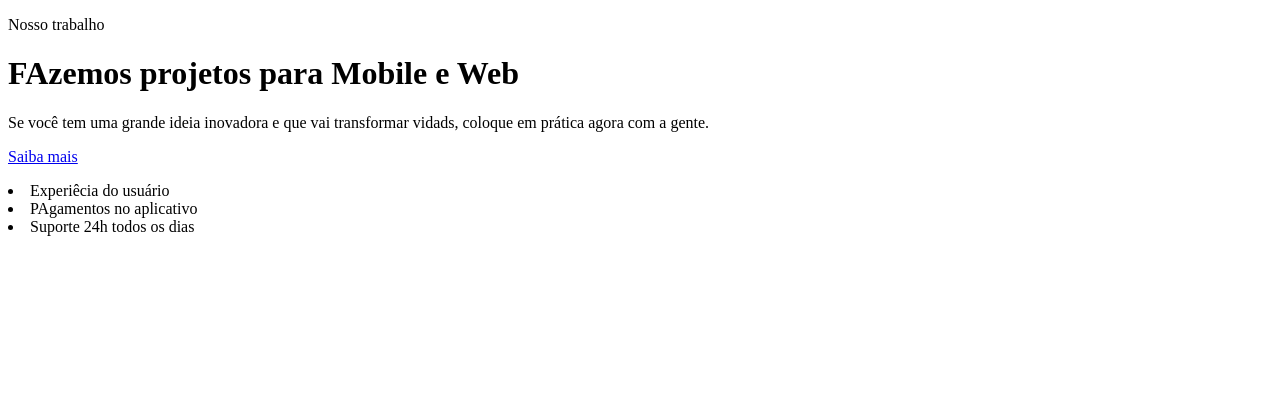
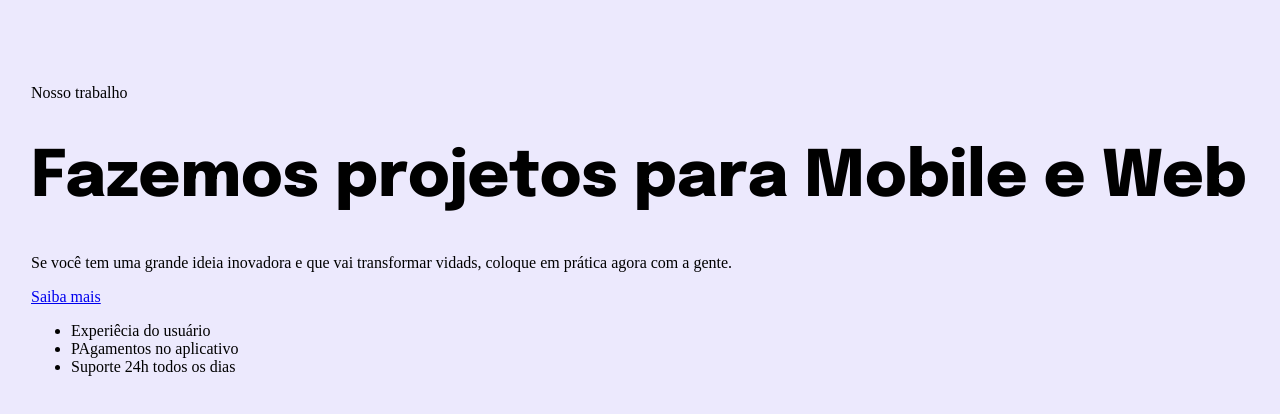
Before and after one commit to fabriciofcastro/projetos-4, a plain HTML site: page index.html in a window 1280 px wide. Drawn offline with Linux system fonts and the light colour scheme.

Commit message:
Enviar para o github

```diff
--- a/index.html
+++ b/index.html
@@ -3,22 +3,28 @@
 <head>
   <meta charset="UTF-8">
   <meta name="viewport" content="width=device-width, initial-scale=1.0">
+  <link rel="preconnect" href="https://fonts.googleapis.com">
+  <link rel="preconnect" href="https://fonts.gstatic.com" crossorigin>
   <title>Introdução à Responsividade</title>
+  <link rel="stylesheet" href="reset.css">
   <link rel="stylesheet" href="style.css">
+
+  <link href="https://fonts.googleapis.com/css2?family=Epilogue:wght@800&display=swap" rel="stylesheet">
 </head>
 <body>
 
   <main>
     <p>Nosso trabalho</p>
-    <h1>FAzemos projetos para Mobile e Web</h1>
+    <h1>Fazemos projetos para Mobile e Web</h1>
     <p>
       Se você tem uma grande ideia inovadora e que vai transformar vidads, coloque em prática agora com a gente.
     </p>
     <a href="#">Saiba mais</a>
-    <ul></ul>
-    <li><span>Experiêcia do usuário</span></li>
-    <li><span>PAgamentos no aplicativo</span></li>
-    <li><span>Suporte 24h todos os dias</span></li>
+    <ul>
+      <li><span>Experiêcia do usuário</span></li>
+      <li><span>PAgamentos no aplicativo</span></li>
+      <li><span>Suporte 24h todos os dias</span></li>
+    </ul>
   </main>
 
 </body>
--- a/style.css
+++ b/style.css
@@ -0,0 +1,9 @@
+body {
+  background-color: #ECE9FD;
+  padding: 60px 23px 63px;
+}
+
+h1 {
+ font-family: 'Epilogue', sans-serif;
+ font-size: 4rem;
+}
```
